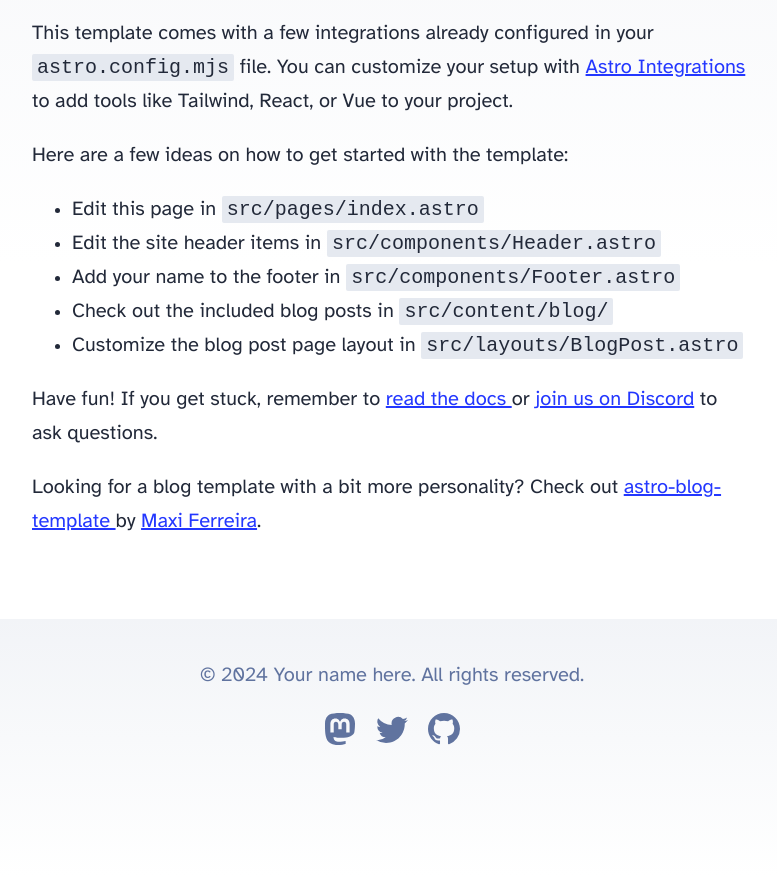
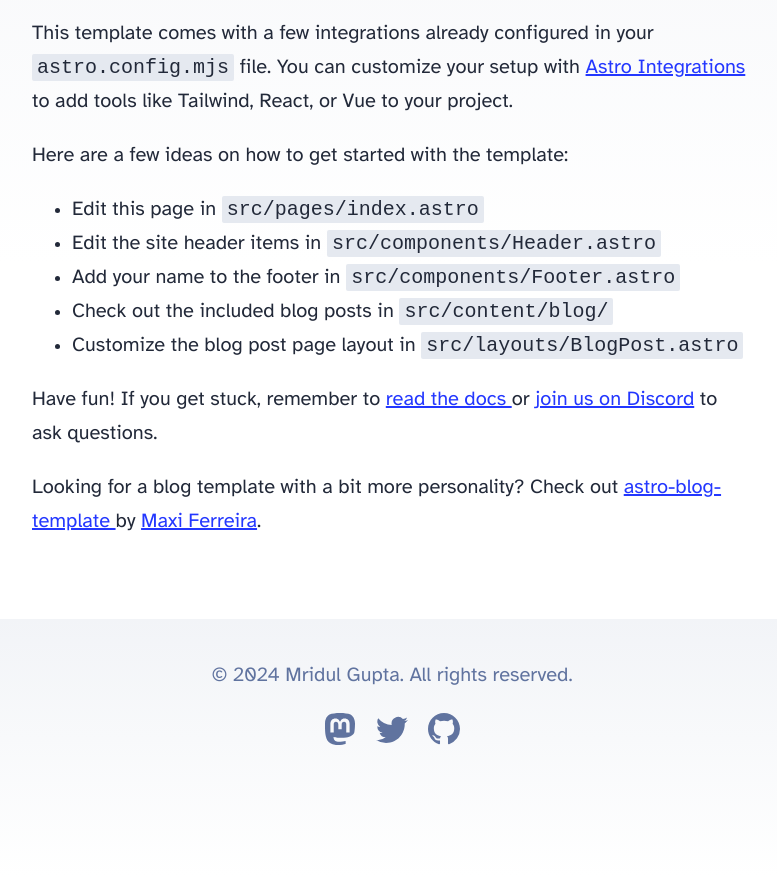
Before and after one commit to emgi13/emgi13.github.io, an Astro site: page / in a window 1280 px wide. Shown: the part 336-1213 px from the top of the page, without its empty margins (248-1025 px from the left). Built offline with nearby package versions, Linux system fonts and the light colour scheme; Astro itself is replaced by a stand-in of ours.

Commit message:
Changed Footer

```diff
--- a/src/components/Footer.astro
+++ b/src/components/Footer.astro
@@ -3,7 +3,7 @@ const today = new Date();
 ---
 
 <footer>
-	&copy; {today.getFullYear()} Your name here. All rights reserved.
+	&copy; {today.getFullYear()} Mridul Gupta. All rights reserved.
 	<div class="social-links">
 		<a href="https://m.webtoo.ls/@astro" target="_blank">
 			<span class="sr-only">Follow Astro on Mastodon</span>
```
